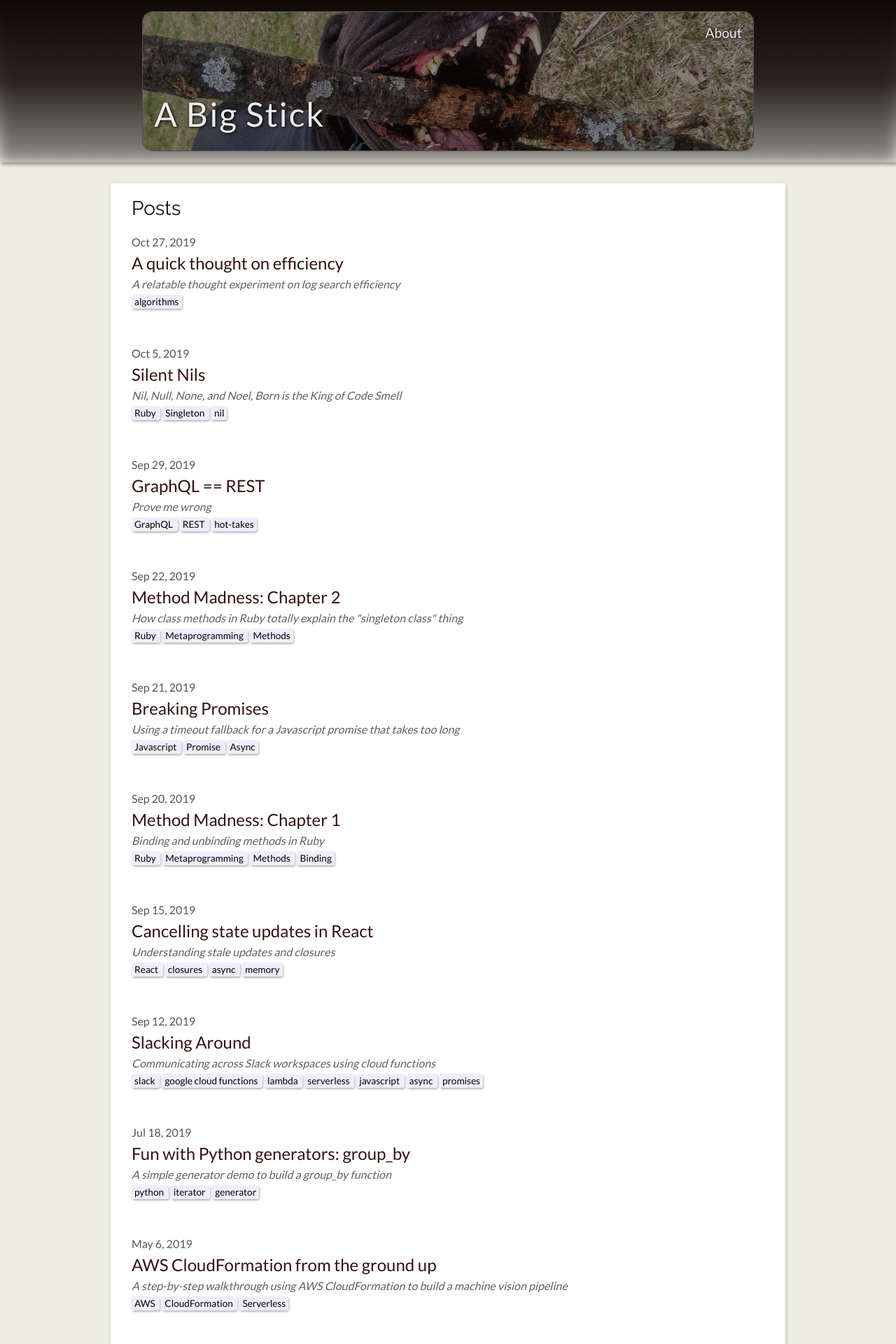
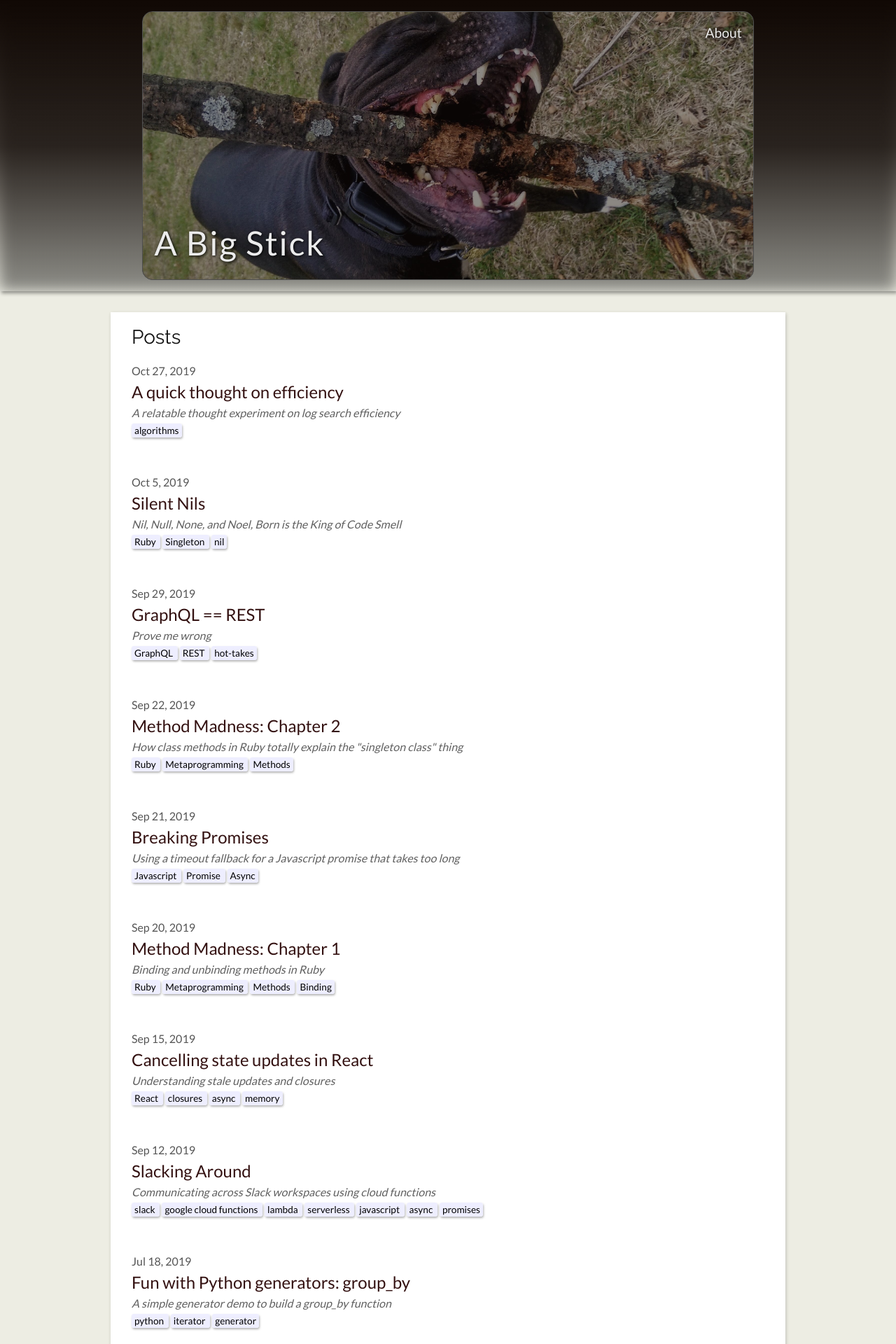
Before and after one commit to ozydingo/abigstick, a Jekyll site: the page built from index.md, in a window 1280 px wide. Shown: the top 1920 px of the page at 70% size. Built offline with Jekyll 4.4.1, drawn with Linux system fonts in a browser that asks for light colours; nearby versions of some CDN libraries; library files that are not in the unit come from our copies.

Commit message:
Use media query to transition header height calc to avoid image dup / border

```diff
--- a/_sass/header.scss
+++ b/_sass/header.scss
@@ -1,6 +1,6 @@
 .site-header {
   position: sticky;
-  top: calc(4rem - 200px);
+  top: calc(4rem - 30vw);
   width: 100%;
 }
 
@@ -36,12 +36,13 @@
   background-image: url("/assets/images/bigstick-dark.jpg");
   background-size: 110%;
   background-position: center 30%;
+  background-repeat: no-repeat;
+  background-color: black;
 }
 
 .head-content {
   width: 70%;
-  height: 200px;
-  // min-height: 20vw;
+  height: 30vw;
   padding: 1rem;
   box-sizing: border-box;
   display: flex;
@@ -72,3 +73,12 @@
   margin-bottom: 0;
   width: fit-content;
 }
+
+@media all and (max-width: 600px) {
+  .site-header {
+    top: calc(4rem - 180px);
+  }
+  .head-content {
+    height: 180px;
+  }
+}
```
